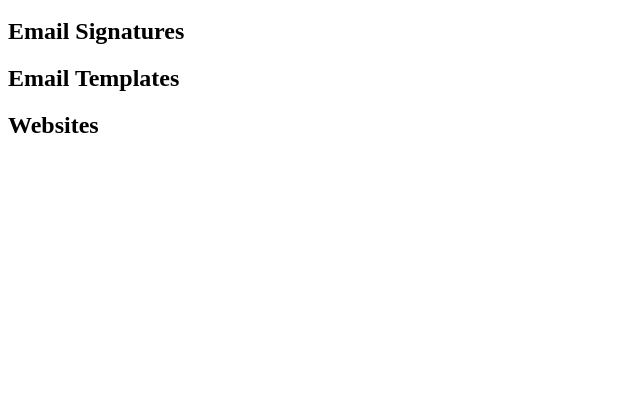
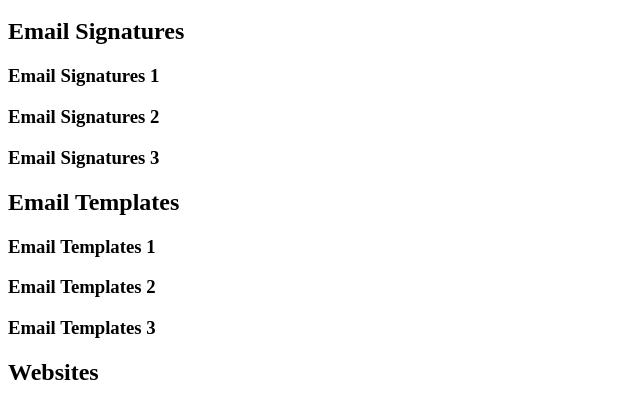
Before and after one commit to NotASafePlace/porfolio_beta, a plain HTML site: page index.html in a window 1280 px wide. Shown: the part 48-466 px from the top of the page, without its empty margins (0-640 px from the left). Drawn offline with Linux system fonts and the light colour scheme.

Commit message:
first commit from vsc

```diff
--- a/index.html
+++ b/index.html
@@ -5,7 +5,13 @@
   <body>
     <h1>Templates</h1>
     <h2>Email Signatures</h2>
+      <h3>Email Signatures 1</h3>
+      <h3>Email Signatures 2</h3>
+      <h3>Email Signatures 3</h3>
     <h2>Email Templates</h2>
+      <h3>Email Templates 1</h3>
+      <h3>Email Templates 2</h3>
+      <h3>Email Templates 3</h3>
     <h2>Websites</h2>
   </body>
 </html>
```
